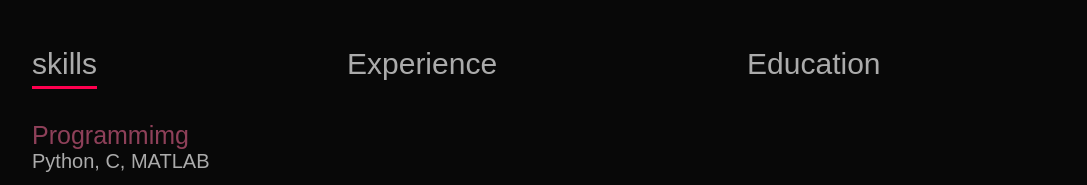
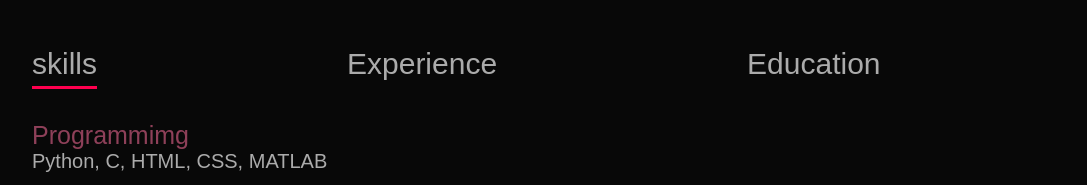
Before and after one commit to vikasbantaje/portfolio, a plain HTML site: page index.html in a window 1280 px wide. Shown: the part 1385-1570 px from the top of the page, without its empty margins (96-1183 px from the left). Drawn offline with Linux system fonts and the light colour scheme.

Commit message:
index.html

```diff
--- a/index.html
+++ b/index.html
@@ -54,7 +54,7 @@
                 </div>
                 <div class="tab-contents active-tab" id="skills">
                     <ul>
-                        <li><span>Programmimg</span><br>Python, C, MATLAB</li>
+                        <li><span>Programmimg</span><br>Python, C, HTML, CSS, MATLAB</li>
                         <li><span>Microsoft</span><br>Power BI, Excel, VS Code</li>
                         <li><span>PCB designing</span><br>KiCad,  Proteus 8</li>
                         <li><span>other</span><br>Photography, Video Editing</li>
```
